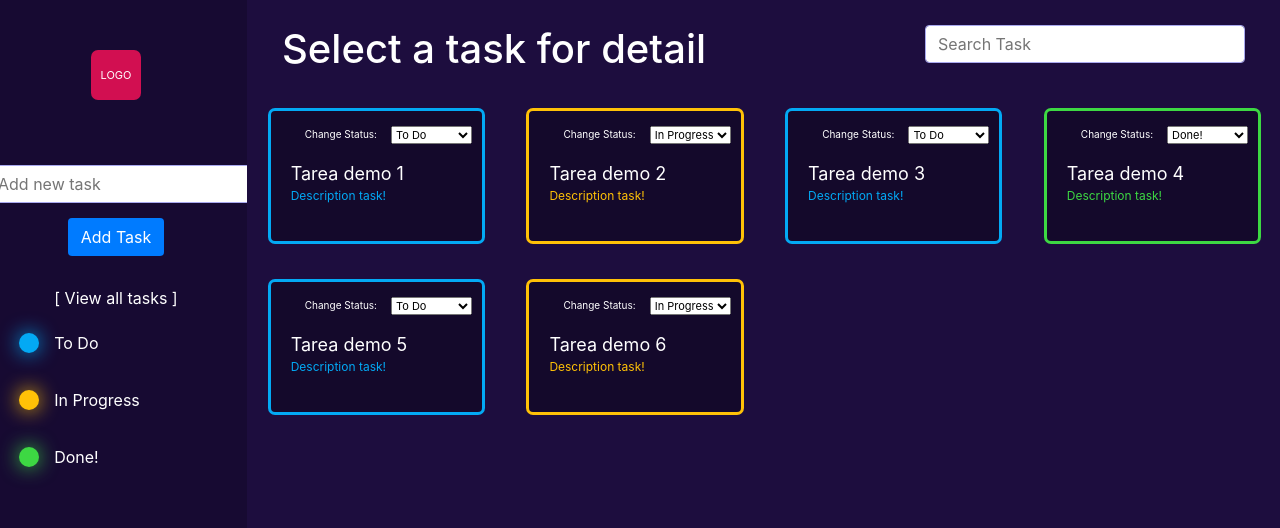
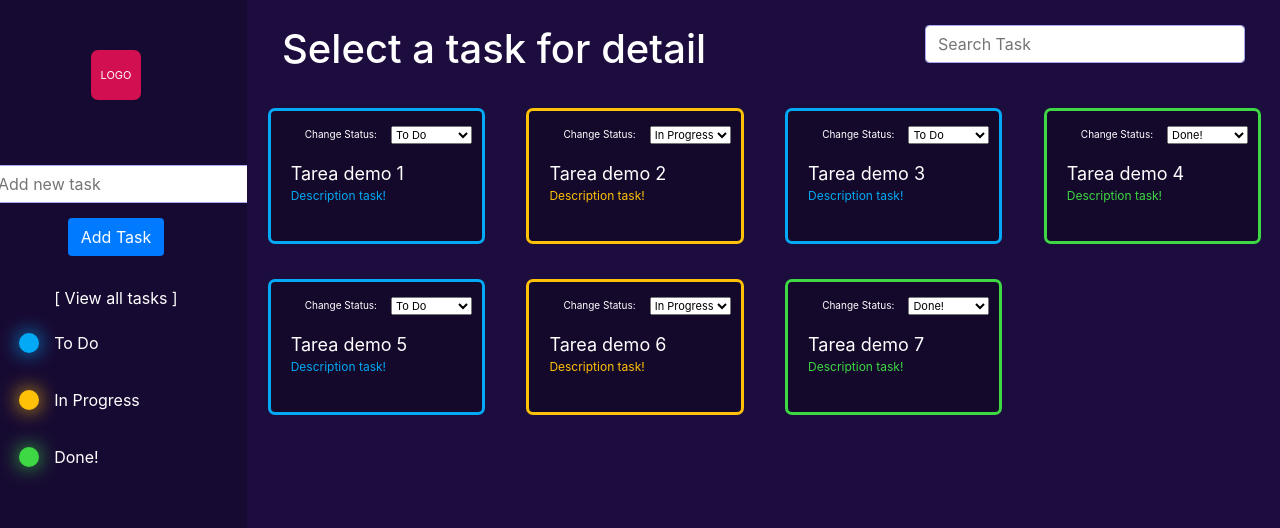
Before and after one commit to KikeSan/Task-App, a React app: page / in a window 1280 px wide. Shown: the top 528 px of the page. Built offline with nearby package versions, Linux system fonts and the light colour scheme.

Commit message:
taskManager

```diff
--- a/src/containers/TaskManager.js
+++ b/src/containers/TaskManager.js
@@ -15,7 +15,8 @@ export default class TaskManager extends Component{
                 { "taskId":3, "taskTitulo":"Tarea demo 3", "taskstatus":0 },
                 { "taskId":4, "taskTitulo":"Tarea demo 4", "taskstatus":2 },
                 { "taskId":5, "taskTitulo":"Tarea demo 5", "taskstatus":0 },
-                { "taskId":6, "taskTitulo":"Tarea demo 6", "taskstatus":1 }
+                { "taskId":6, "taskTitulo":"Tarea demo 6", "taskstatus":1 },
+                { "taskId":7, "taskTitulo":"Tarea demo 7", "taskstatus":2 }
             ],
             currentTasks:0,
             colors:['#03a9f4','#ffc107','#3dd843'],
```
